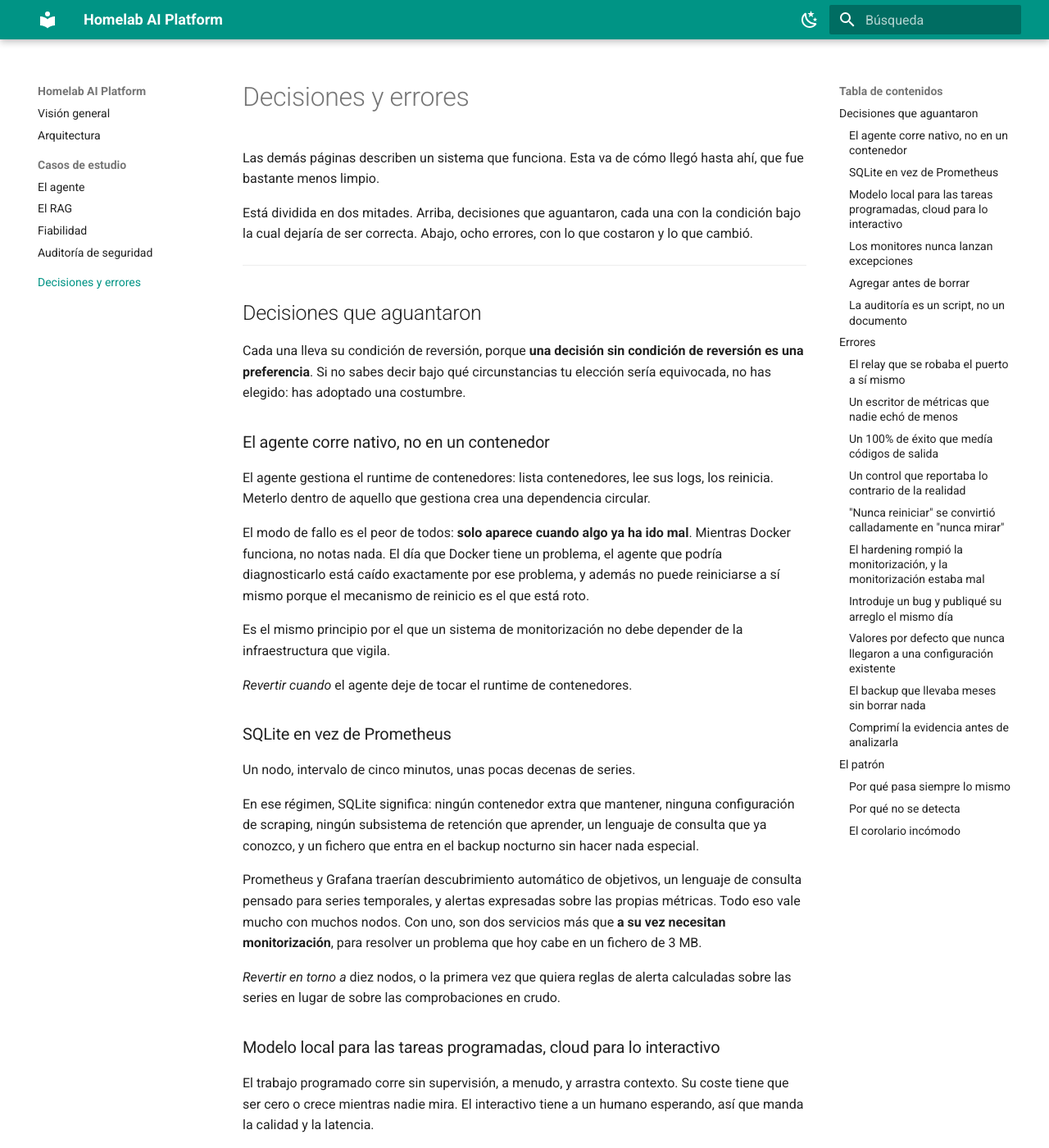
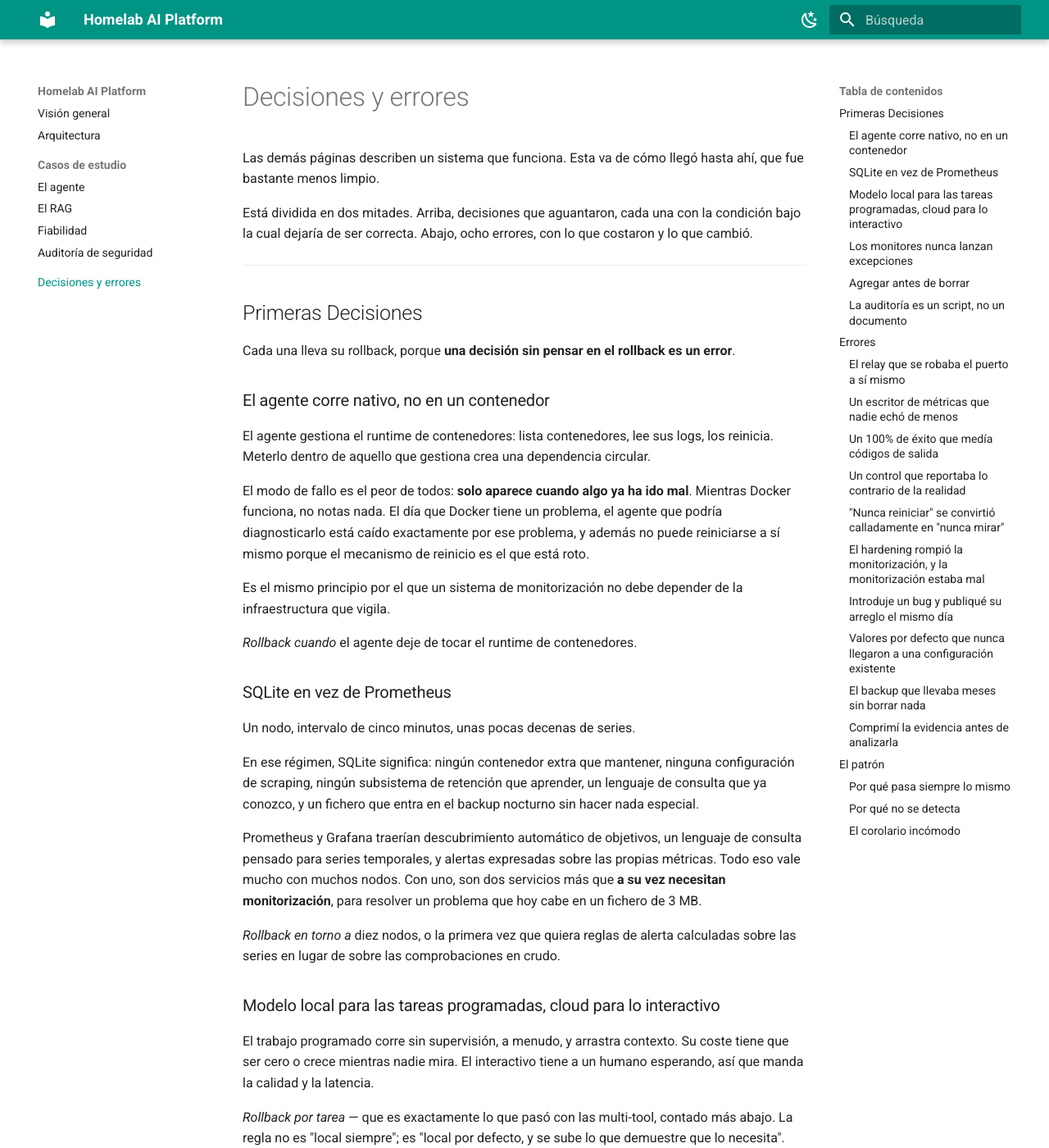
Before and after one commit to miquelblanch/homelab-ai-platform, an MkDocs documentation site: the page built from docs/decisions.md, in a window 1280 px wide and 1400 px high. Shown: the whole window at 82% size. Built offline with MkDocs 1.6.1 and Material for MkDocs 9.7.7, drawn with Linux system fonts in a browser that asks for light colours; some of the changed text lies outside the part shown.

Commit message:
Ajustes de redacción tras la revisión completa

```diff
--- a/docs/decisions.md
+++ b/docs/decisions.md
@@ -6,9 +6,9 @@ Está dividida en dos mitades. Arriba, decisiones que aguantaron, cada una con l
 
 ---
 
-## Decisiones que aguantaron
+## Primeras Decisiones
 
-Cada una lleva su condición de reversión, porque **una decisión sin condición de reversión es una preferencia**. Si no sabes decir bajo qué circunstancias tu elección sería equivocada, no has elegido: has adoptado una costumbre.
+Cada una lleva su rollback, porque **una decisión sin pensar en el rollback es un error**.
 
 ### El agente corre nativo, no en un contenedor
 
@@ -18,7 +18,7 @@ El modo de fallo es el peor de todos: **solo aparece cuando algo ya ha ido mal**
 
 Es el mismo principio por el que un sistema de monitorización no debe depender de la infraestructura que vigila.
 
-*Revertir cuando* el agente deje de tocar el runtime de contenedores.
+*Rollback cuando* el agente deje de tocar el runtime de contenedores.
 
 ### SQLite en vez de Prometheus
 
@@ -28,13 +28,13 @@ En ese régimen, SQLite significa: ningún contenedor extra que mantener, ningun
 
 Prometheus y Grafana traerían descubrimiento automático de objetivos, un lenguaje de consulta pensado para series temporales, y alertas expresadas sobre las propias métricas. Todo eso vale mucho con muchos nodos. Con uno, son dos servicios más que **a su vez necesitan monitorización**, para resolver un problema que hoy cabe en un fichero de 3 MB.
 
-*Revertir en torno a* diez nodos, o la primera vez que quiera reglas de alerta calculadas sobre las series en lugar de sobre las comprobaciones en crudo.
+*Rollback en torno a* diez nodos, o la primera vez que quiera reglas de alerta calculadas sobre las series en lugar de sobre las comprobaciones en crudo.
 
 ### Modelo local para las tareas programadas, cloud para lo interactivo
 
 El trabajo programado corre sin supervisión, a menudo, y arrastra contexto. Su coste tiene que ser cero o crece mientras nadie mira. El interactivo tiene a un humano esperando, así que manda la calidad y la latencia.
 
-*Revertir por tarea* — que es exactamente lo que pasó con las multi-tool, contado más abajo. La regla no es "local siempre"; es "local por defecto, y se sube lo que demuestre que lo necesita".
+*Rollback por tarea* — que es exactamente lo que pasó con las multi-tool, contado más abajo. La regla no es "local siempre"; es "local por defecto, y se sube lo que demuestre que lo necesita".
 
 ### Los monitores nunca lanzan excepciones
 
@@ -44,7 +44,7 @@ En código de aplicación esto sería mala práctica y de las peores: tragarse e
 
 El contrato está verificado en los propios tests: hay aserciones que apuntan la base de datos a rutas donde no se puede escribir y comprueban que la función devuelve un valor neutro en lugar de propagar.
 
-*Revertir* en ningún caso. La alternativa es un monitor que se muere en silencio.
+*Rollback* en ningún caso. La alternativa es un monitor que se cae sin que nos enteremos.
 
 ### Agregar antes de borrar
 
@@ -52,7 +52,7 @@ La retención comprime el detalle a medias horarias antes de purgarlo, y la purg
 
 La red de seguridad vive en la propia consulta SQL y no en el código que la llama. Es deliberado: una comprobación en el llamante se puede saltar invocando las funciones en el orden equivocado, o desde un sitio nuevo que no la conocía. Una condición dentro de la consulta no se puede esquivar.
 
-*Revertir* nunca. Es un seguro barato contra la clase de error que solo se comete una vez, porque la primera vez ya te has quedado sin los datos.
+*Rollback* nunca. Es un seguro barato contra la clase de error que solo se comete una vez, porque la primera vez ya te has quedado sin los datos.
 
 ### La auditoría es un script, no un documento
 
```
Also changed, not shown: docs/architecture.md (+5 -7 lines).
